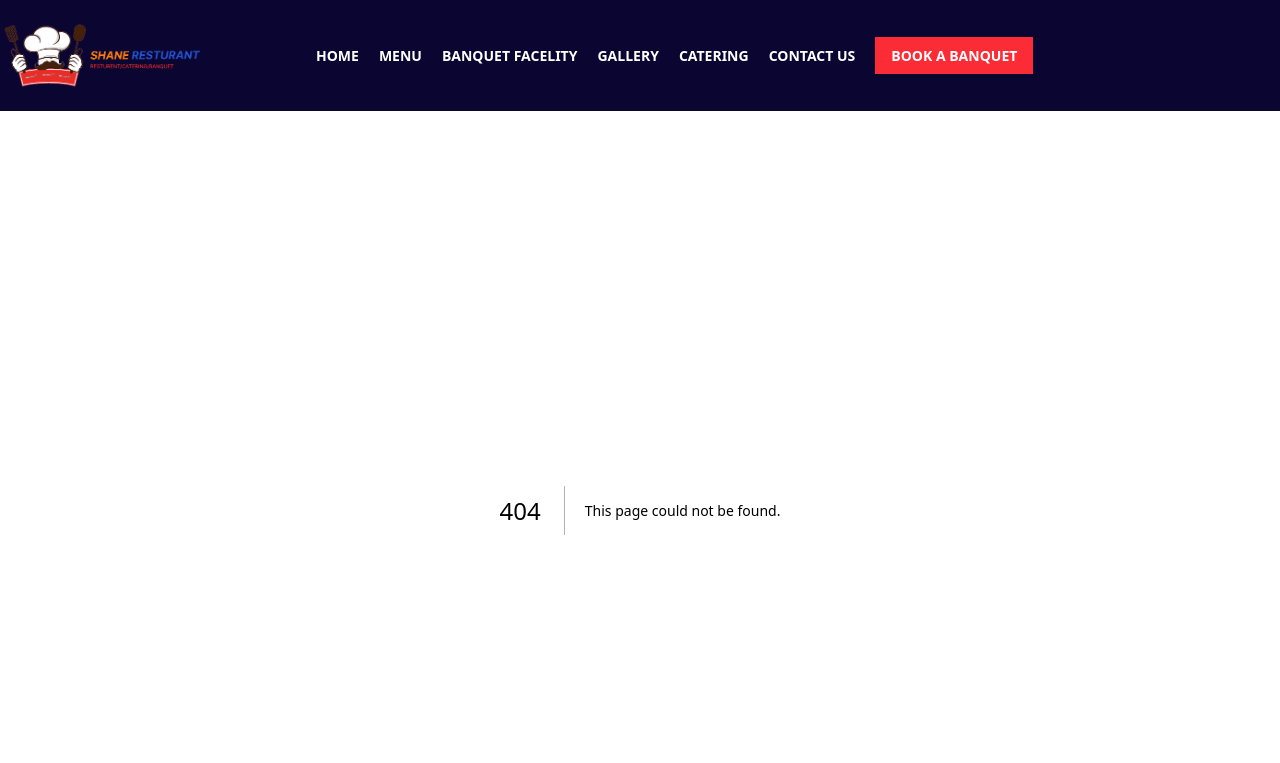
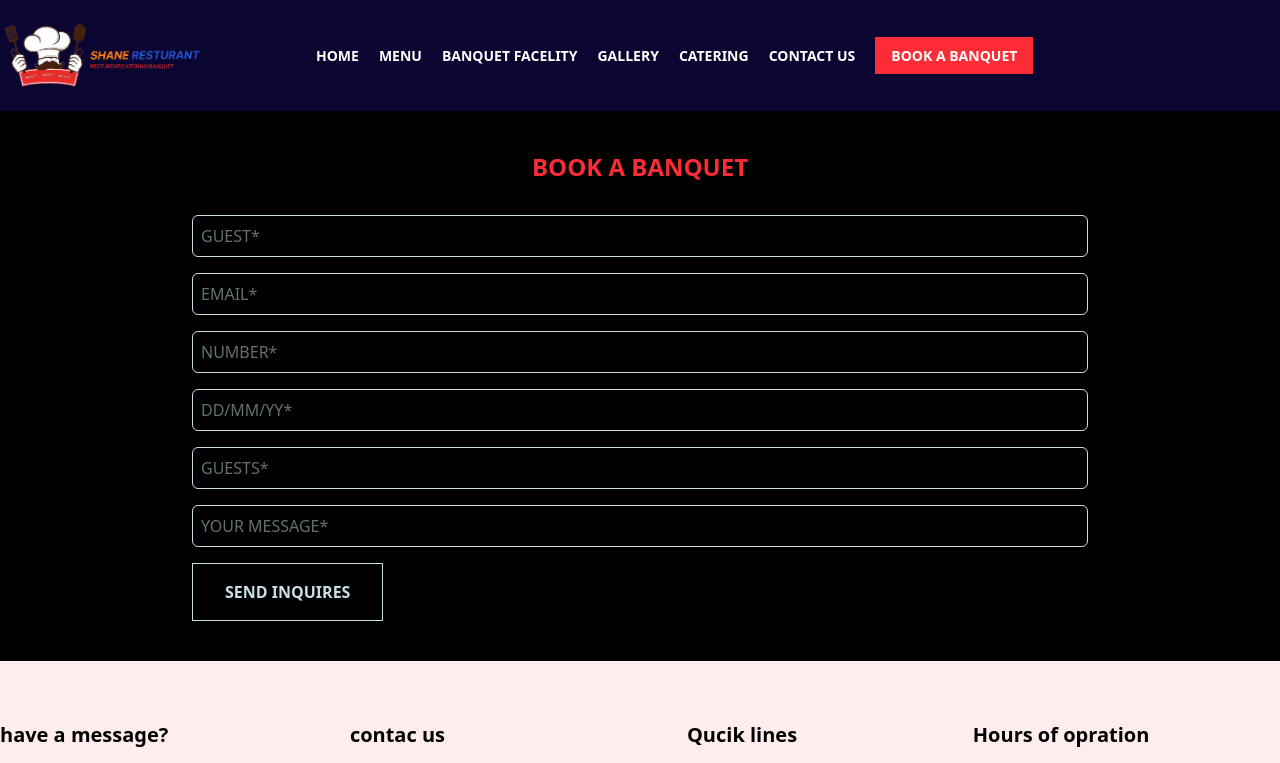
Before and after one commit to AnasAhmedFND/SHANE-RESTURANT, a Next.js app: page /Book in a window 1280 px wide. Before the commit this address had no page. Shown: the top 763 px of the page. Built offline with nearby package versions, Linux system fonts and the light colour scheme.

Commit message:
book page done

```diff
--- /dev/null
+++ b/src/Compunents/BOOK-BANQUET/Book_banquet.jsx
@@ -0,0 +1,24 @@
+import React from 'react'
+
+const Book_banquet = () => {
+  return (
+    <section className='container mx-auto  py-10 bg-black flex justify-center'>
+      <div className=" w-[70%] text-[#c8dee4] ">
+      <h2 className='text-2xl font-bold text-red-500 text-center'>BOOK A BANQUET</h2>
+      <input className='w-full py-2 px-2 mt-8 outline-none border rounded-md  ' type="text" placeholder='GUEST*' />
+      <input className='w-full py-2 px-2 mt-4 outline-none border rounded-md  ' type="text" placeholder='EMAIL*' />
+      <input className='w-full py-2 px-2 mt-4 outline-none border rounded-md  ' type="text" placeholder='NUMBER*' />
+      <input className='w-full py-2 px-2 mt-4 outline-none border rounded-md  ' type="text" placeholder='DD/MM/YY*' />
+      <input className='w-full py-2 px-2 mt-4 outline-none border rounded-md  ' type="text" placeholder='GUESTS*' />
+      <input className='w-full py-2 px-2 mt-4 outline-none border rounded-md  ' type="text" placeholder='YOUR MESSAGE*' />
+
+      <button className='font-bold border py-4 px-8 mt-4 hover:bg-green-600 hover:text-white cursor-pointer '>SEND INQUIRES</button>
+
+      </div>
+
+
+    </section>
+  )
+}
+
+export default Book_banquet
--- a/src/Compunents/Hedar.jsx
+++ b/src/Compunents/Hedar.jsx
@@ -1,3 +1,4 @@
+import Link from 'next/link'
 import React from 'react'
 
 
@@ -9,7 +10,9 @@ const Hedar = () => {
           <img className='w-[200px] ' src="/Group.png" alt="" />
 
           <ul className='flex gap-5 font-bold text-[14px] md:ml-[96px] '>
+            <Link href={'/'} >
             <li>HOME</li>
+            </Link>
             <li>MENU</li>
             <li>BANQUET FACELITY</li>
             <li>GALLERY</li>
@@ -17,8 +20,9 @@ const Hedar = () => {
             <li>CONTACT US</li>
 
           </ul>
-
-          <button className='bg-red-500 font-bold px-4 py-2 text-[14px] '>BOOK A BANQUET</button>
+            <Link href={'Book'}>
+          <button className='bg-red-500 font-bold px-4 py-2 text-[14px] cursor-pointer '>BOOK A BANQUET</button>
+            </Link>
         </div>
 
     </section>
--- /dev/null
+++ b/src/app/Book/page.jsx
@@ -0,0 +1,12 @@
+import Book_banquet from '@/Compunents/BOOK-BANQUET/Book_banquet'
+import React from 'react'
+
+const page = () => {
+  return (
+    <>
+      <Book_banquet />
+    </>
+  )
+}
+
+export default page
```
